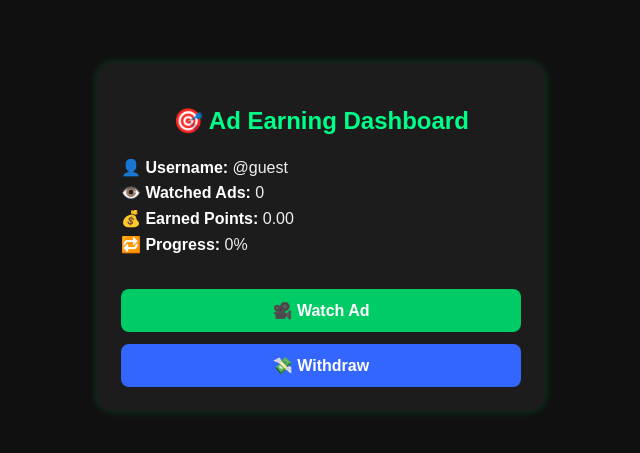
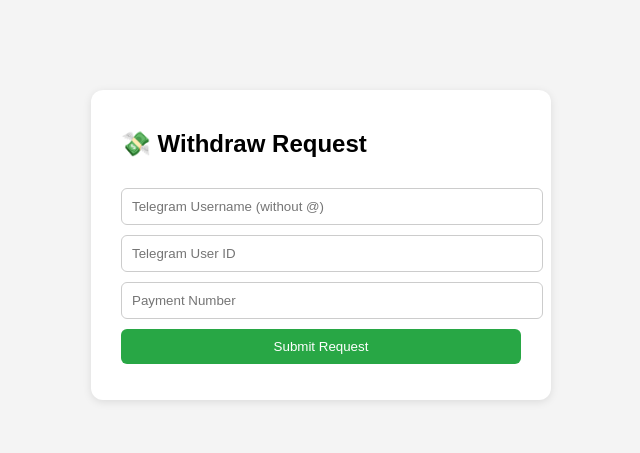
Before and after one commit to sujaym01/telegram_adbot_for_telegram, a plain HTML site: page webapp/index.html in a window 1280 px wide. Shown: the part 163-616 px from the top of the page, without its empty margins (319-959 px from the left). Drawn offline with Linux system fonts and the light colour scheme.

Commit message:
Updated bot logic and UI

```diff
--- a/webapp/index.html
+++ b/webapp/index.html
@@ -1,97 +1,35 @@
 <!DOCTYPE html>
-<html lang="en">
+<html>
 <head>
-  <meta charset="UTF-8" />
-  <title>Ad Dashboard</title>
-  <meta name="viewport" content="width=device-width, initial-scale=1.0" />
+  <title>Withdraw Form</title>
   <style>
-    body {
-      margin: 0;
-      font-family: Arial, sans-serif;
-      background: #101010;
-      color: #f0f0f0;
-      display: flex;
-      justify-content: center;
-      align-items: center;
-      height: 100vh;
-    }
-    .card {
-      background: #1c1c1c;
-      padding: 24px;
-      border-radius: 16px;
-      width: 90%;
-      max-width: 400px;
-      box-shadow: 0 0 10px rgba(0,255,100,0.2);
-    }
-    h2 {
-      color: #00ff88;
-      text-align: center;
-    }
-    .info {
-      margin: 20px 0;
-      line-height: 1.6;
-    }
-    .info b {
-      color: #ffffff;
-    }
-    button {
-      width: 100%;
-      padding: 12px;
-      margin-top: 12px;
-      border: none;
-      border-radius: 8px;
-      font-weight: bold;
-      font-size: 16px;
-      cursor: pointer;
-    }
-    .watch {
-      background-color: #00cc66;
-      color: white;
-    }
-    .withdraw {
-      background-color: #3366ff;
-      color: white;
-    }
+    body { font-family: sans-serif; display: flex; align-items: center; justify-content: center; height: 100vh; background: #f4f4f4; }
+    .card { background: #fff; padding: 20px 30px; border-radius: 12px; box-shadow: 0 2px 8px rgba(0,0,0,0.1); width: 90%; max-width: 400px; }
+    input, button { width: 100%; padding: 10px; margin-top: 10px; border-radius: 6px; border: 1px solid #ccc; }
+    button { background: #28a745; color: #fff; border: none; cursor: pointer; }
   </style>
 </head>
 <body>
   <div class="card">
-    <h2>🎯 Ad Earning Dashboard</h2>
-    <div class="info" id="userInfo">
-      👤 <b>Username:</b> @guest<br />
-      👁️ <b>Watched Ads:</b> 0<br />
-      💰 <b>Earned Points:</b> 0.00<br />
-      🔁 <b>Progress:</b> 0%
-    </div>
-    <button class="watch" onclick="watchAd()">🎥 Watch Ad</button>
-    <button class="withdraw" onclick="withdraw()">💸 Withdraw</button>
+    <h2>💸 Withdraw Request</h2>
+    <input type="text" id="username" placeholder="Telegram Username (without @)" />
+    <input type="text" id="user_id" placeholder="Telegram User ID" />
+    <input type="text" id="number" placeholder="Payment Number" />
+    <button onclick="submit()">Submit Request</button>
+    <p id="msg"></p>
   </div>
-
   <script>
-    const tg = window.Telegram.WebApp;
-    const user = tg.initDataUnsafe.user || { username: "guest", id: 0 };
-
-    document.getElementById("userInfo").innerHTML = `
-      👤 <b>Username:</b> @${user.username || "guest"}<br />
-      👁️ <b>Watched Ads:</b> 15<br />
-      💰 <b>Earned Points:</b> 8.00<br />
-      🔁 <b>Progress:</b> 150%
-    `;
-
-    function watchAd() {
-      const refLink = "https://your-cpa-link.com/?ref=" + user.id;
-      window.location.href = refLink;
-    }
-
-    function withdraw() {
-      const number = prompt("📱 Enter your Bkash/Nagad number:");
-      if (number) {
-        fetch("/withdraw", {
-          method: "POST",
-          headers: { "Content-Type": "application/json" },
-          body: JSON.stringify({ user_id: user.id, username: user.username, number }),
-        }).then(() => alert("✅ Withdraw request sent!"));
-      }
+    async function submit() {
+      const res = await fetch("/withdraw", {
+        method: "POST",
+        headers: { "Content-Type": "application/json" },
+        body: JSON.stringify({
+          username: document.getElementById("username").value,
+          user_id: document.getElementById("user_id").value,
+          number: document.getElementById("number").value,
+        })
+      });
+      document.getElementById("msg").innerText = "✅ Request sent!";
     }
   </script>
 </body>
```
Also changed, not shown: requirements.txt, 2 other files.
